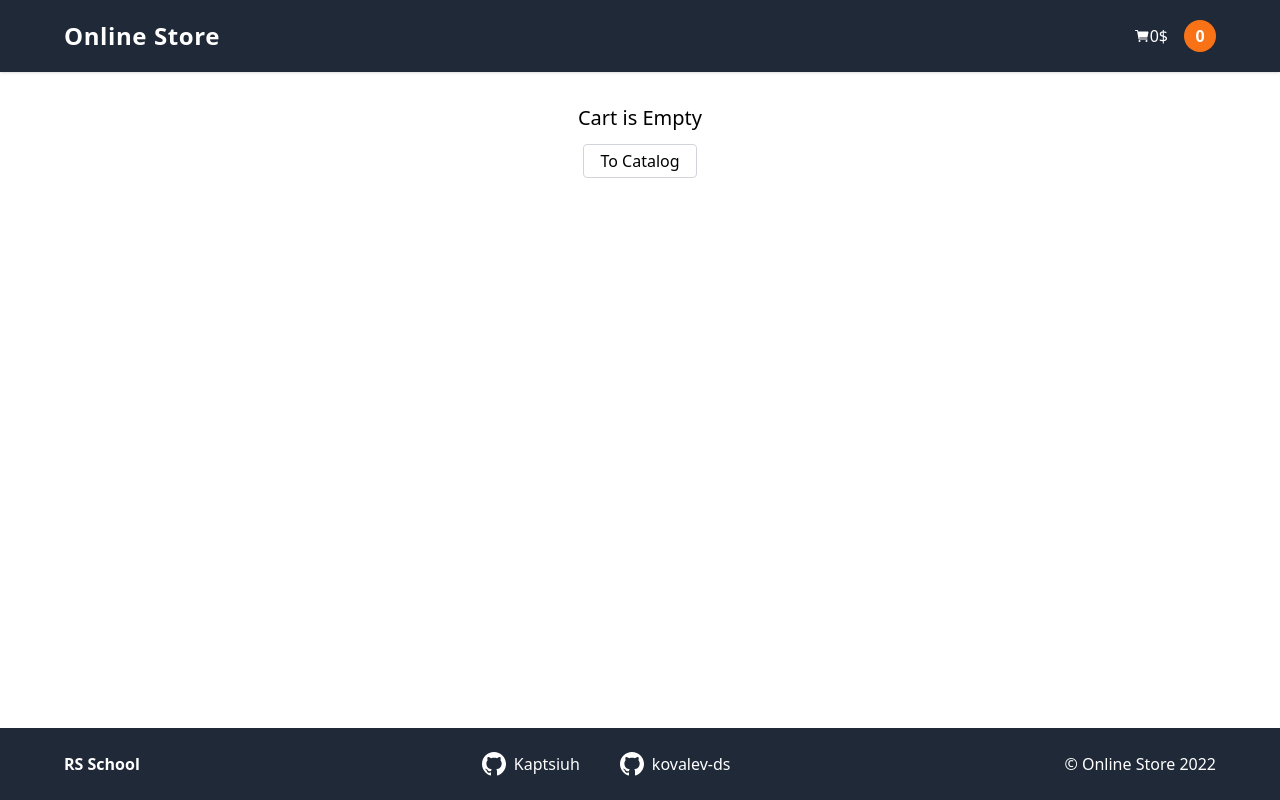
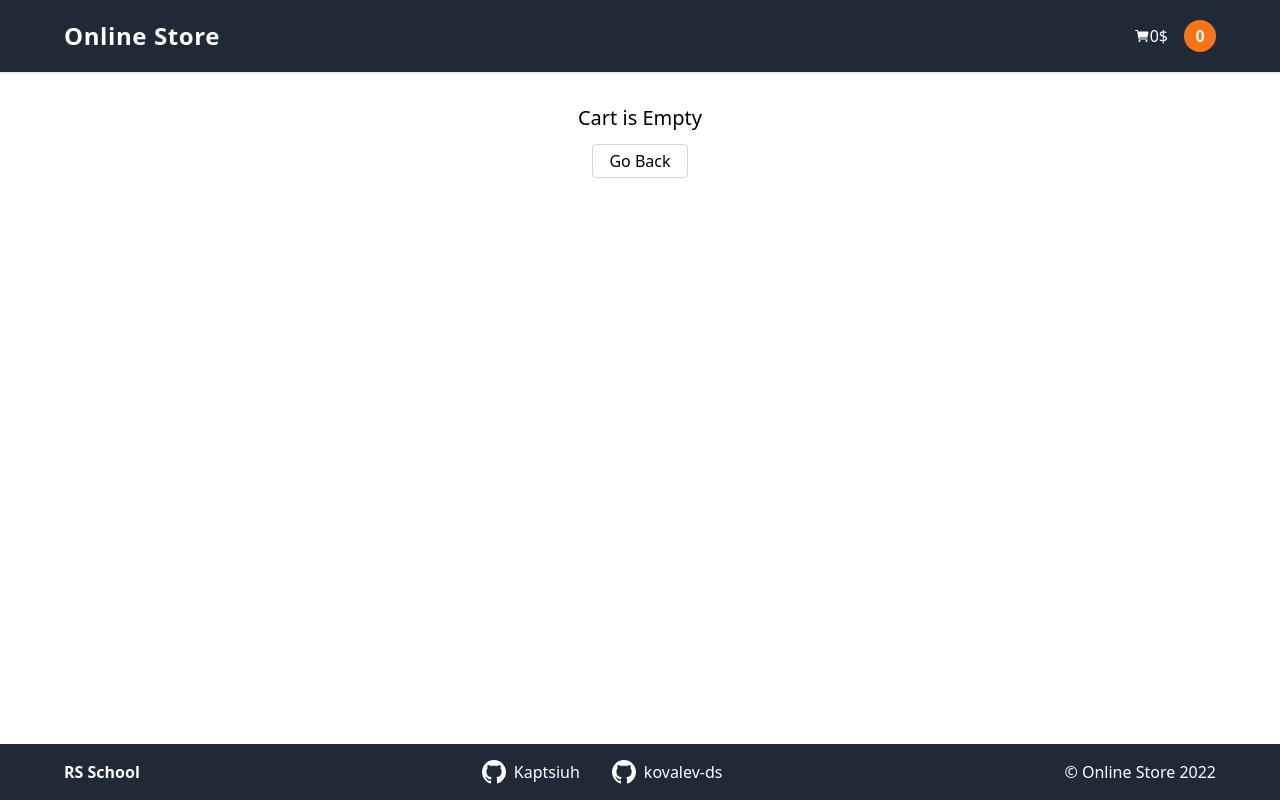
Before and after one commit to Kaptsiuh/online-Store, a React (Vite) app: page /cart in a window 1280 px wide. Built offline with nearby package versions, Linux system fonts and the light colour scheme.

Commit message:
fix: small fixes

```diff
--- a/src/App.tsx
+++ b/src/App.tsx
@@ -2,6 +2,7 @@ import { FC } from 'react'
 import { Link, Outlet } from 'react-router-dom'
 import { useCartContext } from './context/CartContext'
 import { IoCart } from 'react-icons/io5'
+import { GoMarkGithub } from 'react-icons/go'
 
 const App: FC = () => {
   const { totalCount, totalPrice } = useCartContext()
@@ -40,17 +41,17 @@ const App: FC = () => {
           <div className='flex'>
             <a
               href='https://github.com/Kaptsiuh'
-              className='flex m-4 items-center hover:text-orange-500 transition-colors'
+              className='flex m-4 items-center hover:text-orange-500 transition-colors gap-2'
             >
-              <img src='../src/assets/github.svg' alt='github' className='w-6 m-2' />
-              <p>Kaptsiuh</p>
+              <GoMarkGithub className='text-2xl' />
+              <span>Kaptsiuh</span>
             </a>
             <a
               href='https://github.com/kovalev-ds'
-              className='flex m-4 items-center hover:text-orange-500 transition-colors'
+              className='flex m-4 items-center hover:text-orange-500 transition-colors gap-2'
             >
-              <img src='../src/assets/github.svg' alt='github' className='w-6 m-2' />
-              kovalev-ds
+              <GoMarkGithub className='text-2xl' />
+              <span>kovalev-ds</span>
             </a>
           </div>
           <div>© Online Store 2022</div>
--- a/src/pages/CartPage.tsx
+++ b/src/pages/CartPage.tsx
@@ -30,8 +30,8 @@ const CartPage: FC = () => {
     return (
       <div className='flex flex-col items-center py-4 gap-y-3'>
         <div className='text-xl font-medium'>Cart is Empty</div>
-        <button className='button' onClick={() => navigate('/')}>
-          to Catalog
+        <button className='button' onClick={() => navigate(-1)}>
+          Go Back
         </button>
       </div>
     )
--- a/src/pages/StorePage.tsx
+++ b/src/pages/StorePage.tsx
@@ -234,7 +234,10 @@ const StorePage: FC = () => {
             />
           </div>
         ) : (
-          <div>Products Not Found</div>
+          <div className='flex flex-col items-center py-4'>
+            <h2 className='text-2xl font-medium text-gray-500'>Products Not Found</h2>
+            <span className='text-gray-400 font-medium'>change or reset filter settings</span>
+          </div>
         )}
       </div>
     </div>
```
